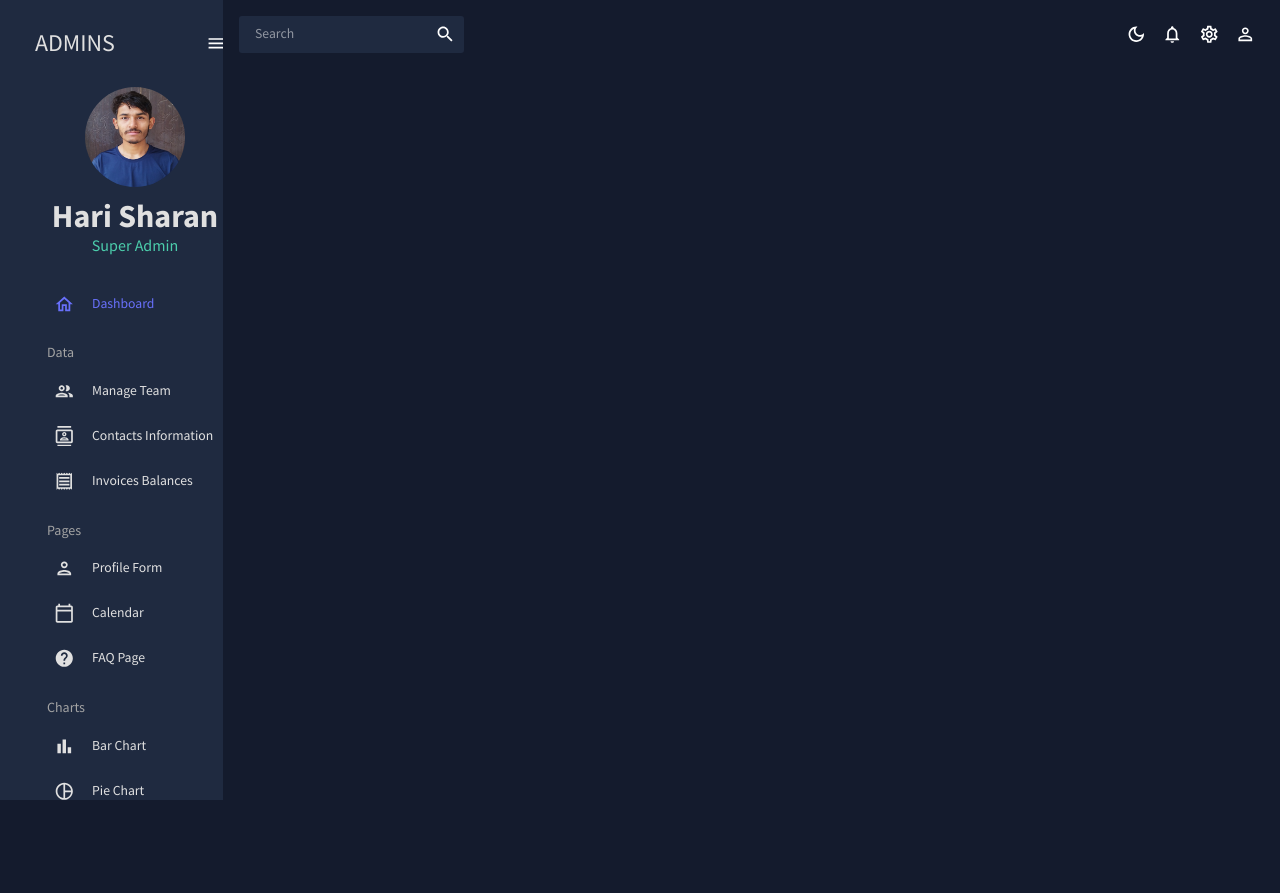
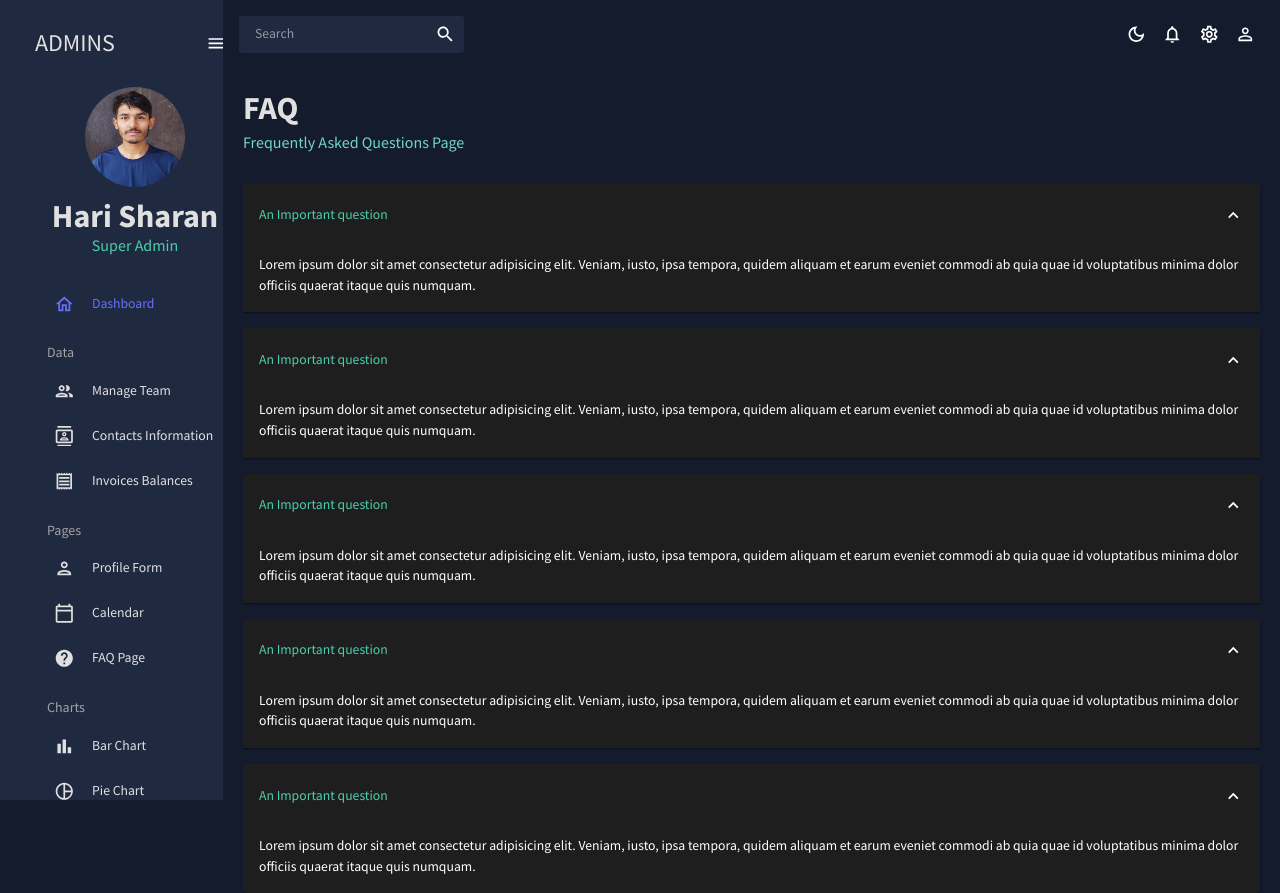
Before and after one commit to harisharanChaulagain/react-admin, a React (Create React App) app: page /faq in a window 1280 px wide. Before the commit the page ends 800 px from the top, so only its background shows below. Built offline with nearby package versions, Linux system fonts and the light colour scheme.

Commit message:
feat: FAQ page

```diff
--- a/src/App.js
+++ b/src/App.js
@@ -11,7 +11,7 @@ import Contacts from "./pages/contacts";
 import Form from "./pages/form";
 // import Line from "./pages/line";
 // import Pie from "./pages/pie";
-// import FAQ from "./pages/faq";
+import FAQ from "./pages/faq";
 // import Geography from "./pages/geography";
 import Calendar from "./pages/calendar";
 
@@ -35,8 +35,8 @@ const App = () => {
              {/* <Route path="/line" element={<Line />} />
               <Route path="/bar" element={<Bar />} />
               <Route path="/pie" element={<Pie />} />
-              <Route path="/geography" element={<Geography />} />
-              <Route path="/fqa" element={<FAQ />} /> */}
+              <Route path="/geography" element={<Geography />} />*/}
+              <Route path="/faq" element={<FAQ />} />
             </Routes>
           </main>
         </div>
--- /dev/null
+++ b/src/pages/faq/index.jsx
@@ -0,0 +1,95 @@
+import { Box, Typography, useTheme } from "@mui/material";
+import { Header } from "../../components/Header";
+import Accordion from "@mui/material/Accordion";
+import AccordionSummary from "@mui/material/AccordionSummary";
+import AccordionDetails from "@mui/material/AccordionDetails";
+import { ExpandMore } from "@mui/icons-material";
+import { tokens } from "../../theme";
+
+const FAQ = () => {
+  const theme = useTheme();
+  const colors = tokens(theme.palette.mode);
+
+  return (
+    <Box m="20px">
+      <Header title="FAQ" subtitle="Frequently Asked Questions Page" />
+      <Accordion defaultExpanded>
+        <AccordionSummary expandIcon={<ExpandMore />}>
+          <Typography color={colors.greenAccent[500]} varient="h5">
+            An Important question
+          </Typography>
+        </AccordionSummary>
+        <AccordionDetails>
+          <Typography>
+            Lorem ipsum dolor sit amet consectetur adipisicing elit. Veniam,
+            iusto, ipsa tempora, quidem aliquam et earum eveniet commodi ab quia
+            quae id voluptatibus minima dolor officiis quaerat itaque quis
+            numquam.
+          </Typography>
+        </AccordionDetails>
+      </Accordion>
+      <Accordion defaultExpanded>
+        <AccordionSummary expandIcon={<ExpandMore />}>
+          <Typography color={colors.greenAccent[500]} varient="h5">
+            An Important question
+          </Typography>
+        </AccordionSummary>
+        <AccordionDetails>
+          <Typography>
+            Lorem ipsum dolor sit amet consectetur adipisicing elit. Veniam,
+            iusto, ipsa tempora, quidem aliquam et earum eveniet commodi ab quia
+            quae id voluptatibus minima dolor officiis quaerat itaque quis
+            numquam.
+          </Typography>
+        </AccordionDetails>
+      </Accordion>
+      <Accordion defaultExpanded>
+        <AccordionSummary expandIcon={<ExpandMore />}>
+          <Typography color={colors.greenAccent[500]} varient="h5">
+            An Important question
+          </Typography>
+        </AccordionSummary>
+        <AccordionDetails>
+          <Typography>
+            Lorem ipsum dolor sit amet consectetur adipisicing elit. Veniam,
+            iusto, ipsa tempora, quidem aliquam et earum eveniet commodi ab quia
+            quae id voluptatibus minima dolor officiis quaerat itaque quis
+            numquam.
+          </Typography>
+        </AccordionDetails>
+      </Accordion>
+      <Accordion defaultExpanded>
+        <AccordionSummary expandIcon={<ExpandMore />}>
+          <Typography color={colors.greenAccent[500]} varient="h5">
+            An Important question
+          </Typography>
+        </AccordionSummary>
+        <AccordionDetails>
+          <Typography>
+            Lorem ipsum dolor sit amet consectetur adipisicing elit. Veniam,
+            iusto, ipsa tempora, quidem aliquam et earum eveniet commodi ab quia
+            quae id voluptatibus minima dolor officiis quaerat itaque quis
+            numquam.
+          </Typography>
+        </AccordionDetails>
+      </Accordion>
+      <Accordion defaultExpanded>
+        <AccordionSummary expandIcon={<ExpandMore />}>
+          <Typography color={colors.greenAccent[500]} varient="h5">
+            An Important question
+          </Typography>
+        </AccordionSummary>
+        <AccordionDetails>
+          <Typography>
+            Lorem ipsum dolor sit amet consectetur adipisicing elit. Veniam,
+            iusto, ipsa tempora, quidem aliquam et earum eveniet commodi ab quia
+            quae id voluptatibus minima dolor officiis quaerat itaque quis
+            numquam.
+          </Typography>
+        </AccordionDetails>
+      </Accordion>
+    </Box>
+  );
+};
+
+export default FAQ;
```
